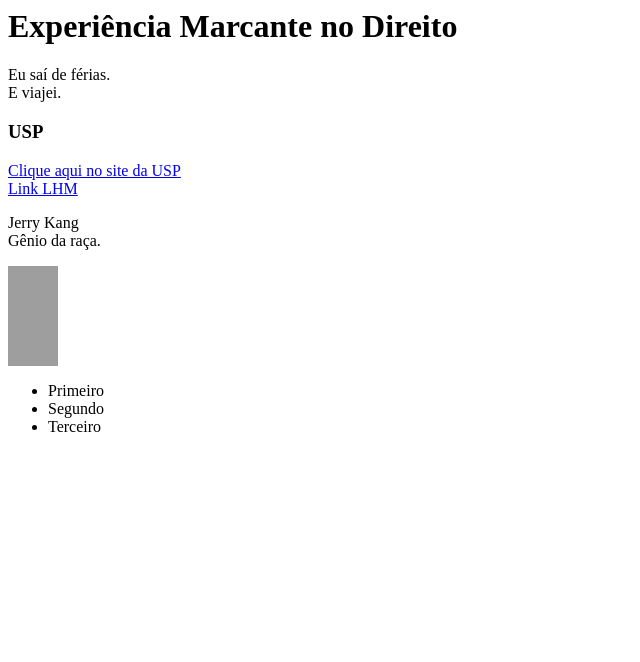
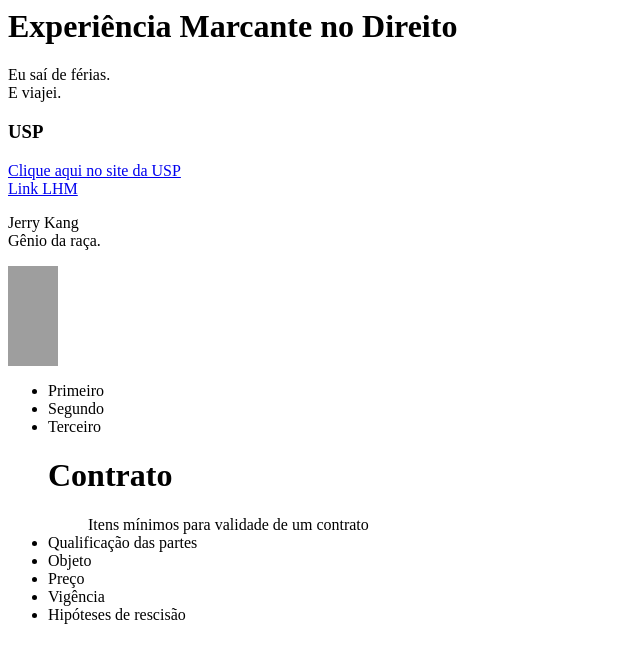
Before and after one commit to mauricio-vedovato/perfil, a plain HTML site: page index.html in a window 1280 px wide. Shown: the whole page, without its empty margins (0-640 px from the left). Drawn offline with Linux system fonts and the light colour scheme; grey boxes are pictures that could not be loaded.

Commit message:
Update index.html

```diff
--- a/index.html
+++ b/index.html
@@ -15,5 +15,12 @@
        <li>Primeiro</li>
        <li>Segundo</li>
        <li>Terceiro</li>
+      <h1>Contrato</h1>
+       <ol>Itens mínimos para validade de um contrato</ol>
+        <li>Qualificação das partes</li>
+        <li>Objeto</li>
+        <li>Preço</li>
+        <li>Vigência</li>
+        <li>Hipóteses de rescisão</li>
    </body>
 </html>
```
